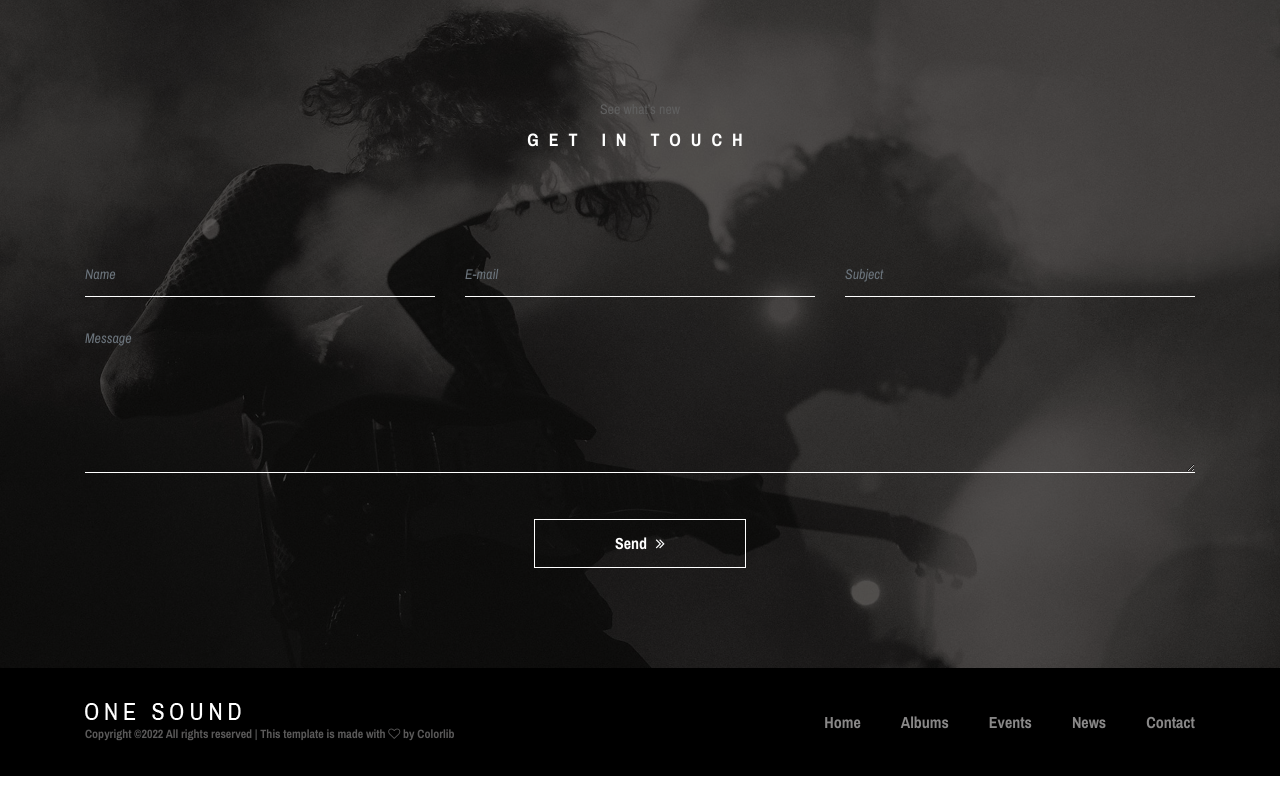
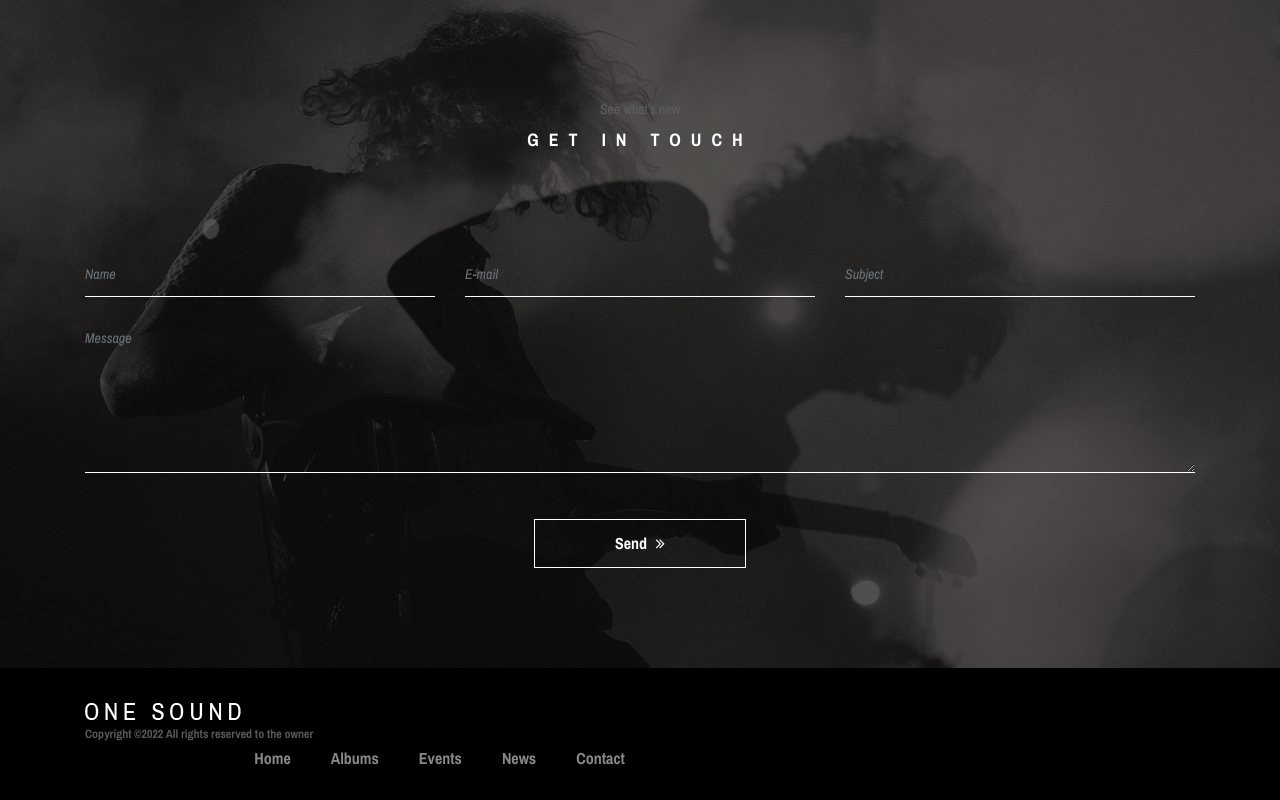
Before and after one commit to arbinzaman/One-Music-, a plain HTML site: page albums-store.html in a window 1280 px wide. Shown: the part 3115-3915 px from the top of the page. Before the commit the page ends 3891 px from the top, so only its background shows below. Drawn offline with nearby package versions, Linux system fonts and the light colour scheme; files whose address does not match are found by name.

Commit message:
Fixed some bugs

```diff
--- a/albums-store.html
+++ b/albums-store.html
@@ -561,9 +561,13 @@
                 <div class="col-12 col-md-6">
                     <a href="#"><img src="img/core-img/logo.png" alt=""></a>
                     <p class="copywrite-text"><a href="#"><!-- Link back to Colorlib can't be removed. Template is licensed under CC BY 3.0. -->
-Copyright &copy;<script>document.write(new Date().getFullYear());</script> All rights reserved | This template is made with <i class="fa fa-heart-o" aria-hidden="true"></i> by <a href="https://colorlib.com" target="_blank">Colorlib</a>
-<!-- Link back to Colorlib can't be removed. Template is licensed under CC BY 3.0. --></p>
+                Copyright &copy;<script>document.write(new Date().getFullYear());</script> All rights reserved to the owner</p>
                 </div>
+
+
+                Copyright &copy;<script>document.write(new Date().getFullYear());</script> All rights reserved to the owner</p>
+
+
 
                 <div class="col-12 col-md-6">
                     <div class="footer-nav">
```
Also changed, not shown: blog.html (+1 -2 lines), contact.html (+1 -2 lines), elements.html (+1 -2 lines), event.html (+1 -2 lines), index.html (+1 -2 lines), login.html (+1 -2 lines).
